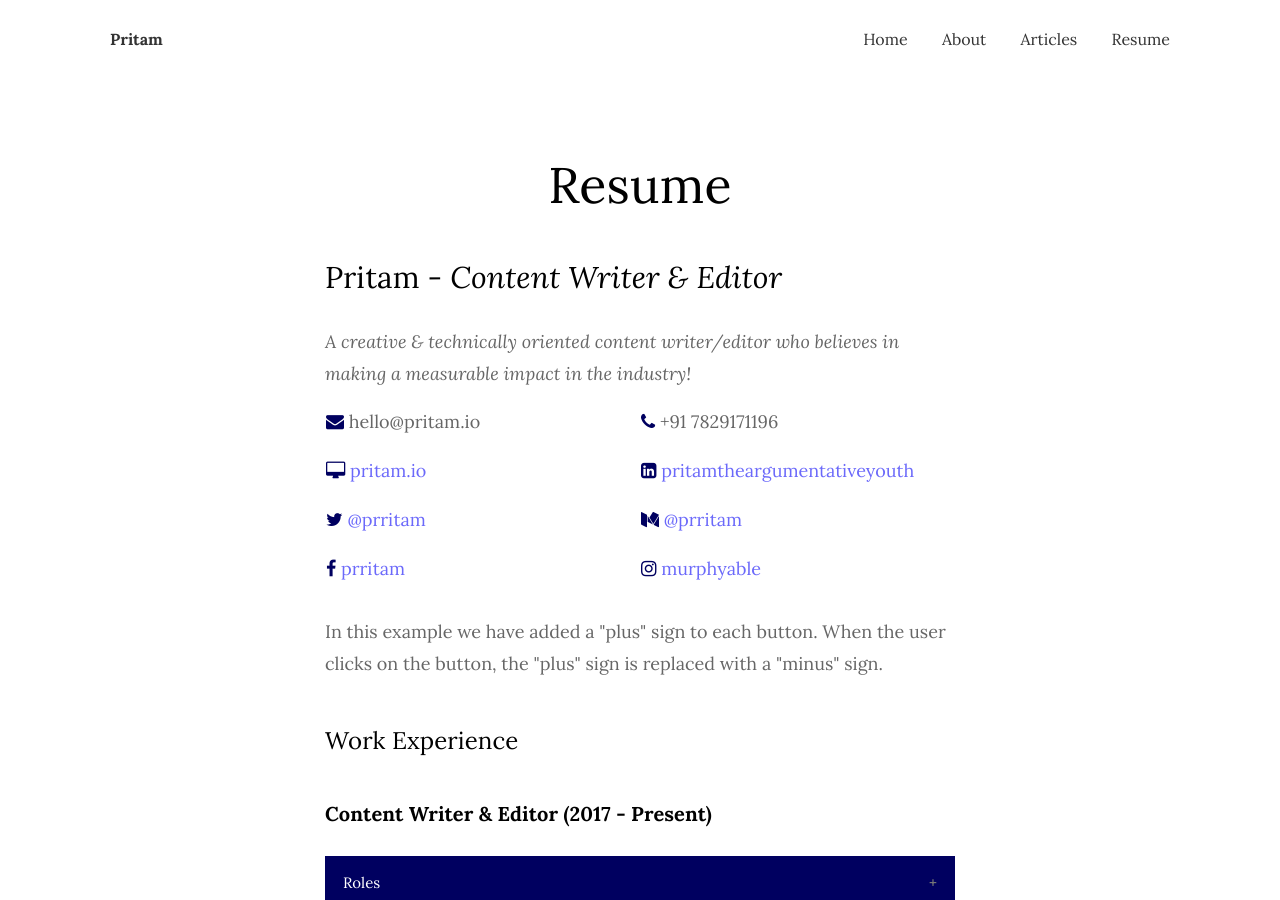
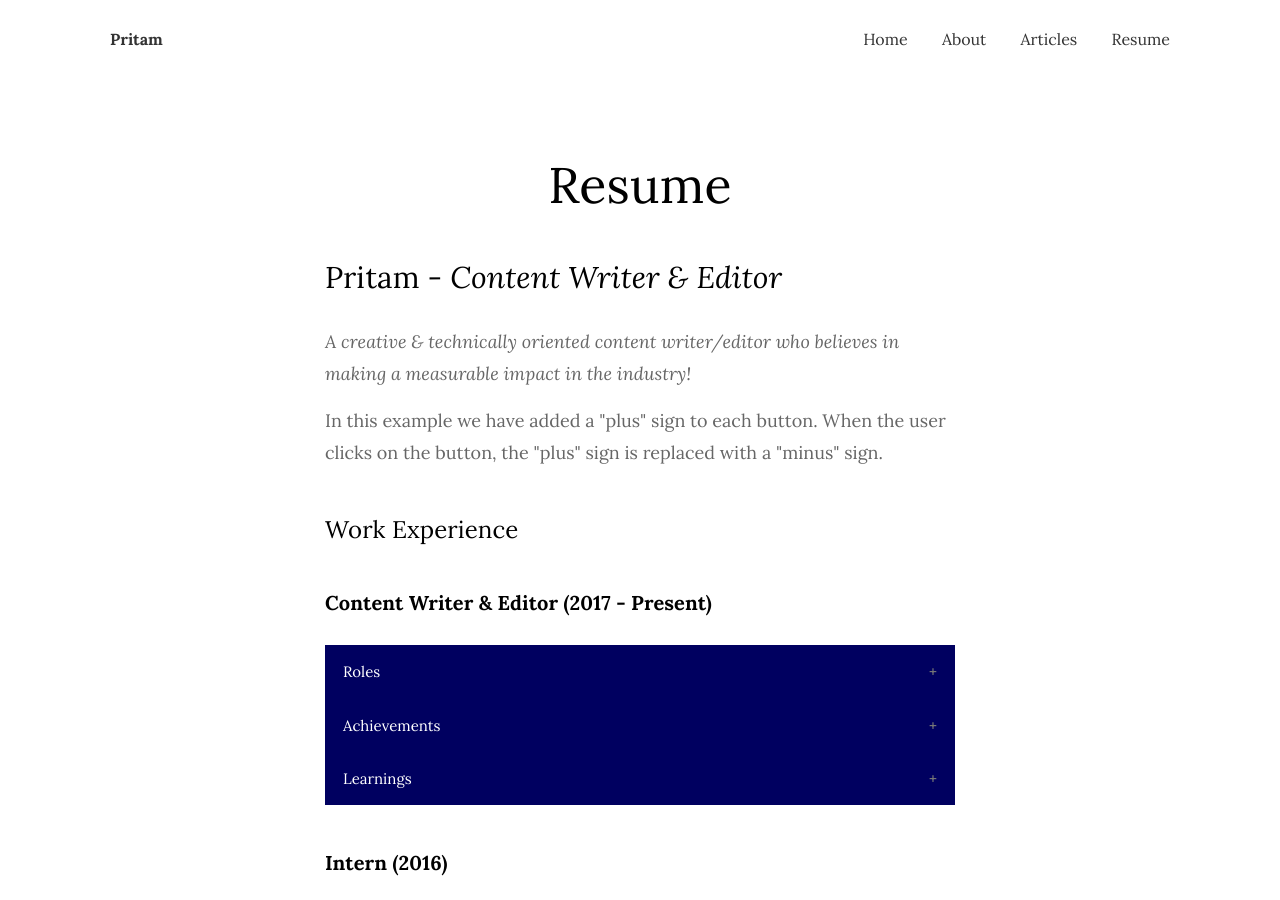
Before and after one commit to argumentativeyouth/pritams-portfolio, a Jekyll site: the page built from _pages/resume.md, in a window 1280 px wide and 900 px high. Built offline with Jekyll 4.4.1, drawn with Linux system fonts in a browser that asks for light colours; some of the changed text lies outside the part shown.

Commit message:
Update resume.md

```diff
--- a/_pages/resume.md
+++ b/_pages/resume.md
@@ -51,25 +51,7 @@
 
 <h2>Pritam - <em>Content Writer & Editor</em></h2>
 <p><em>A creative & technically oriented content writer/editor who believes in making a measurable impact in the industry!</em></p>
-<table style="width:100%">
-  <tr>
-    <td width="50%"> <p><i class="fa fa-envelope" style="color:#000060;"></i> hello@pritam.io</p></td>
-    <td width="50%"> <p><i class="fa fa-phone" style="color:#000060;"></i> +91 7829171196</p></td>
-  </tr>
-  <tr>
-    <td width="50%"> <p><i class="fa fa-desktop" style="color:#000060;"></i> <a href="https://pritam.io" target="_blank">pritam.io</a>
-</p></td>
-    <td width="50%"> <p><i class="fa fa-linkedin-square" style="color:#000060;"></i> <a href="https://www.linkedin.com/in/pritamtheargumentativeyouth/" target="_blank">pritamtheargumentativeyouth</a></p></td>
-  </tr>
-  <tr>
-    <td width="50%"> <p><i class="fa fa-twitter" style="color:#000060;"></i> <a href="https://twitter.com/prritam" target="_blank">@prritam</a></p></td>
-    <td width="50%"> <p><i class="fa fa-medium" style="color:#000060;"></i> <a href="https://medium.com/@prritam" target="_blank">@prritam</a></p></td>
-  </tr>
-  <tr>
-    <td width="50%"> <p><i class="fa fa-facebook" style="color:#000060;"></i> <a href="https://www.facebook.com/prritam" target="_blank">prritam</a></p></td>
-    <td width="50%"> <p><i class="fa fa-instagram" style="color:#000060;"></i> <a href="https://www.instagram.com/murphyable/" target="_blank">murphyable</a></p></td>
-  </tr>
-</table>
+
 
 <p>In this example we have added a "plus" sign to each button. When the user clicks on the button, the "plus" sign is replaced with a "minus" sign.</p>
 <h3>Work Experience</h3>
@@ -183,7 +165,15 @@
   <p>Lorem ipsum dolor sit amet, consectetur adipisicing elit, sed do eiusmod tempor incididunt ut labore et dolore magna aliqua. Ut enim ad minim veniam, quis nostrud exercitation ullamco laboris nisi ut aliquip ex ea commodo consequat.</p>
 </div>
 
-
+<h3>Contact Details</h3>
+<p><i class="fa fa-envelope" style="color:#000060;"></i> hello@pritam.io</p>
+<p><i class="fa fa-phone" style="color:#000060;"></i> +91 7829171196</p>
+<h3>Social</h3>
+<p><i class="fa fa-linkedin-square" style="color:#000060;"></i> <a href="https://www.linkedin.com/in/pritamtheargumentativeyouth/" target="_blank">pritamtheargumentativeyouth</a></p>
+<p><i class="fa fa-twitter" style="color:#000060;"></i> <a href="https://twitter.com/prritam" target="_blank">@prritam</a></p>
+<p><i class="fa fa-medium" style="color:#000060;"></i> <a href="https://medium.com/@prritam" target="_blank">@prritam</a></p>
+<p><i class="fa fa-facebook" style="color:#000060;"></i> <a href="https://www.facebook.com/prritam" target="_blank">prritam</a></p>
+<p><i class="fa fa-instagram" style="color:#000060;"></i> <a href="https://www.instagram.com/murphyable/" target="_blank">murphyable</a></p>
 <p>Huhahahahaha</p>
 
 <button class="accordion">Section 2</button>
```
